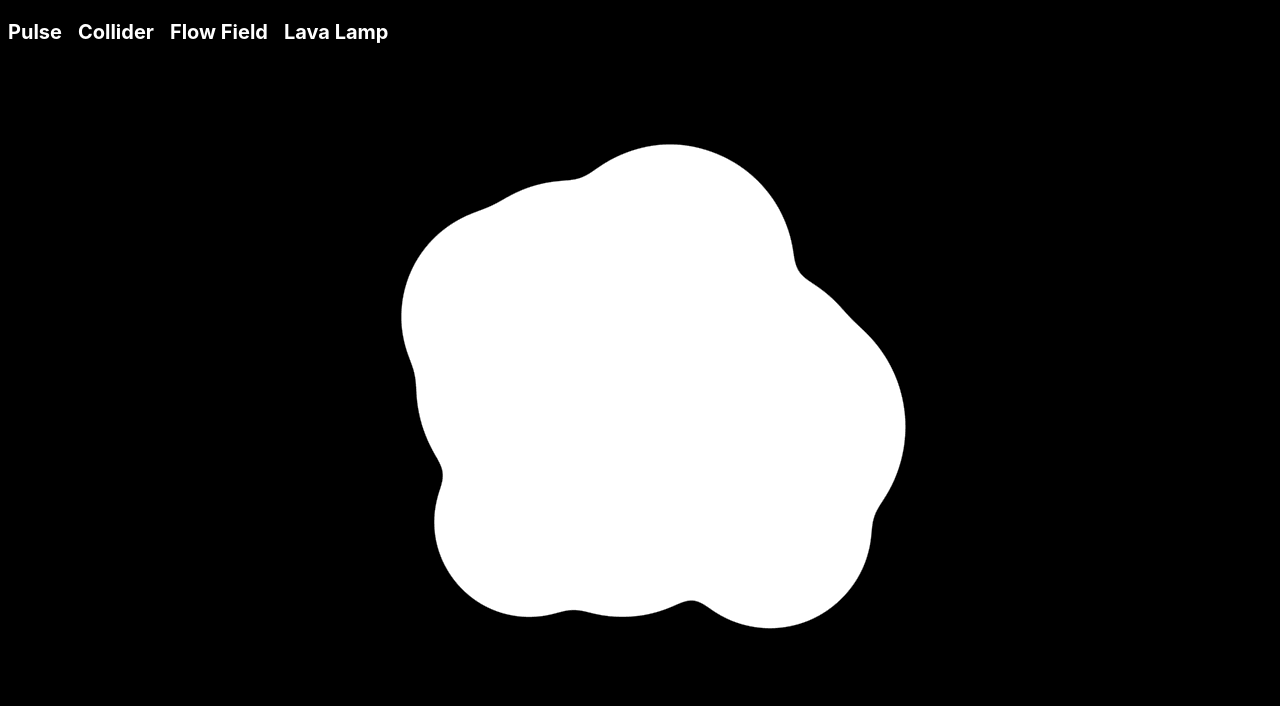
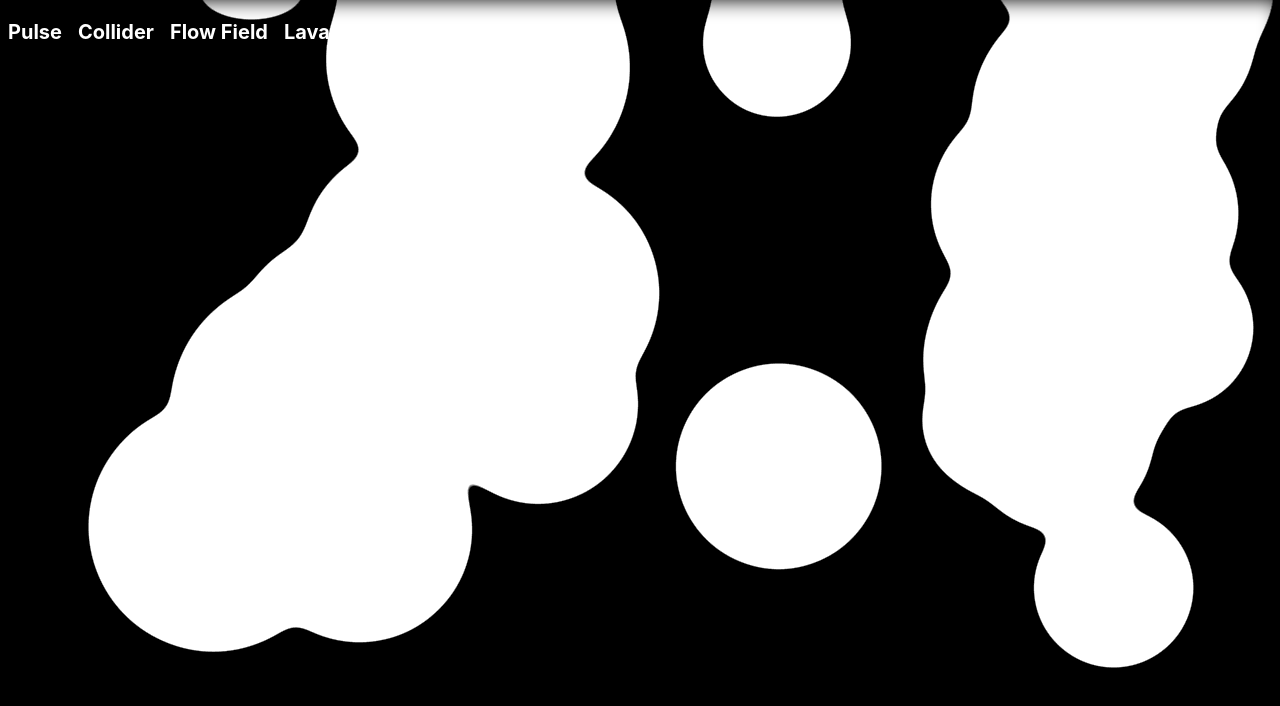
Before and after one commit to yanislav-igonin/HTML-Canvas-DEEP-DIVE-for-Beginners, a Next.js app: page /lava-lamp in a window 1280 px wide. Shown: the top 706 px of the page. Built offline with nearby package versions, Linux system fonts and the light colour scheme.

Commit message:
updated lava lamp

```diff
--- a/animation/lavaLamp.ts
+++ b/animation/lavaLamp.ts
@@ -1,34 +1,35 @@
-const speedMultiplier = 2;
+const speedMultiplier = 10;
 
 class Ball {
   private x: number;
   private y: number;
-  private r: number;
+  private radius: number;
   private canvasWidth: number;
   private canvasHeight: number;
   private speedX = (Math.random() - 0.5) * speedMultiplier;
-  private speedY = (Math.random() - 0.5) * speedMultiplier;
+  private speedY = (Math.random() * 0.5) * speedMultiplier;
 
   constructor(x: number, y: number, r: number, canvasWidth: number, canvasHeight: number) {
-    this.x = x;
-    this.y = y;
-    this.r = r;
+    this.radius = r;
+    this.x = this.radius * 2 + Math.random() * (canvasWidth - this.radius * 4);
+    this.y = -r;
     this.canvasWidth = canvasWidth;
     this.canvasHeight = canvasHeight;
   }
 
   draw(ctx: CanvasRenderingContext2D) {
     ctx.beginPath();
-    ctx.arc(this.x, this.y, this.r, 0, 2 * Math.PI);
+    ctx.arc(this.x, this.y, this.radius, 0, 2 * Math.PI);
     ctx.fill();
   }
 
   move() {
-    if (this.x + this.r > this.canvasWidth || this.x - this.r < 0) {
+    const { x, y, radius, canvasWidth, canvasHeight } = this;
+    if (x + radius > canvasWidth || x - radius < 0) {
       this.speedX = -this.speedX;
     }
-    if (this.y + this.r > this.canvasHeight || this.y - this.r < 0) {
-      this.speedY = -this.speedY;
+    if (y > canvasHeight + radius) {
+      this.y = -radius;
     }
     this.x += this.speedX;
     this.y += this.speedY;
@@ -38,7 +39,7 @@ class Ball {
     this.canvasWidth = newWidth;
     this.canvasHeight = newHeight;
     this.x = this.canvasWidth * 0.5;
-    this.y = this.canvasHeight * 0.5;
+    // this.y = this.canvasHeight * 0.5;
   }
 }
 
```
